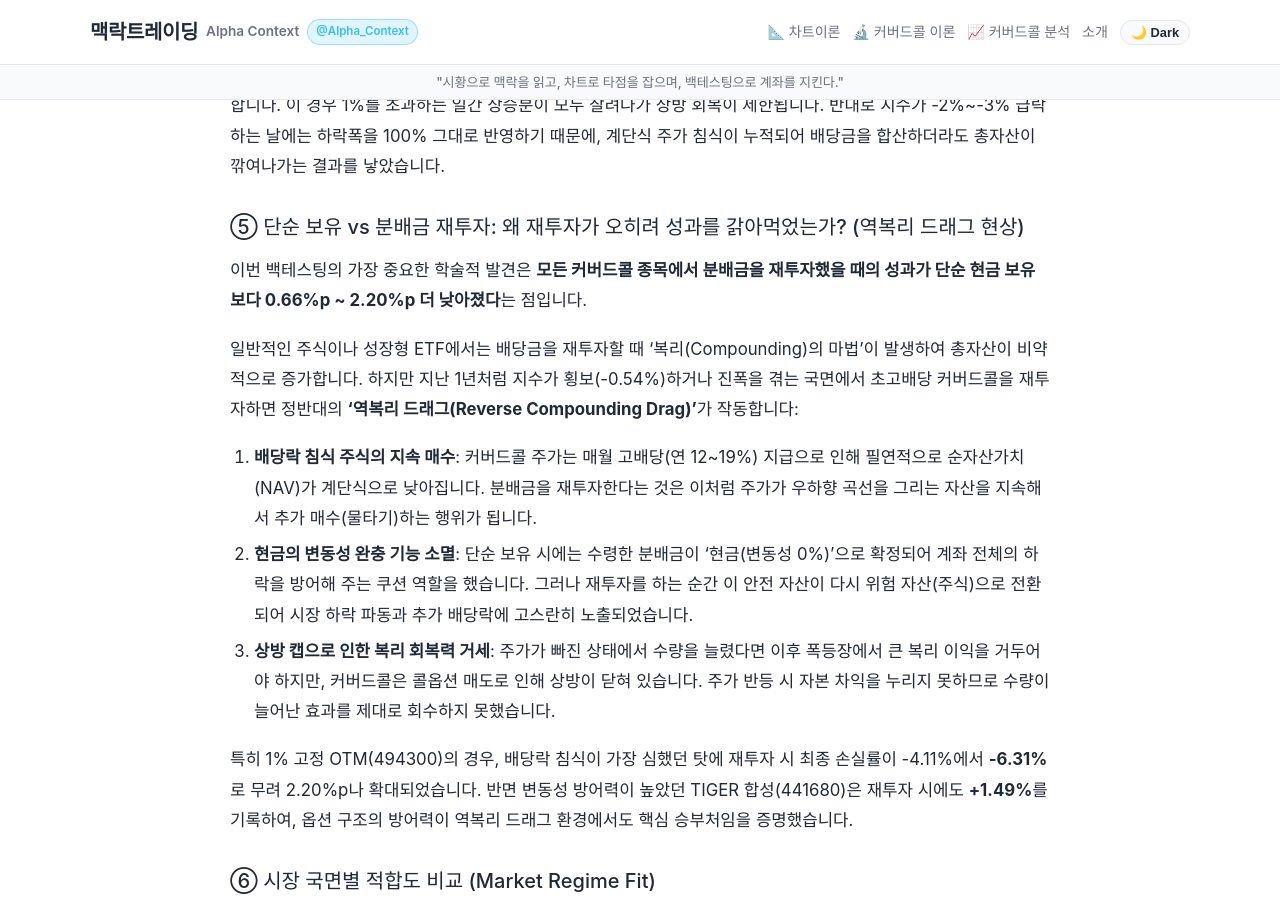
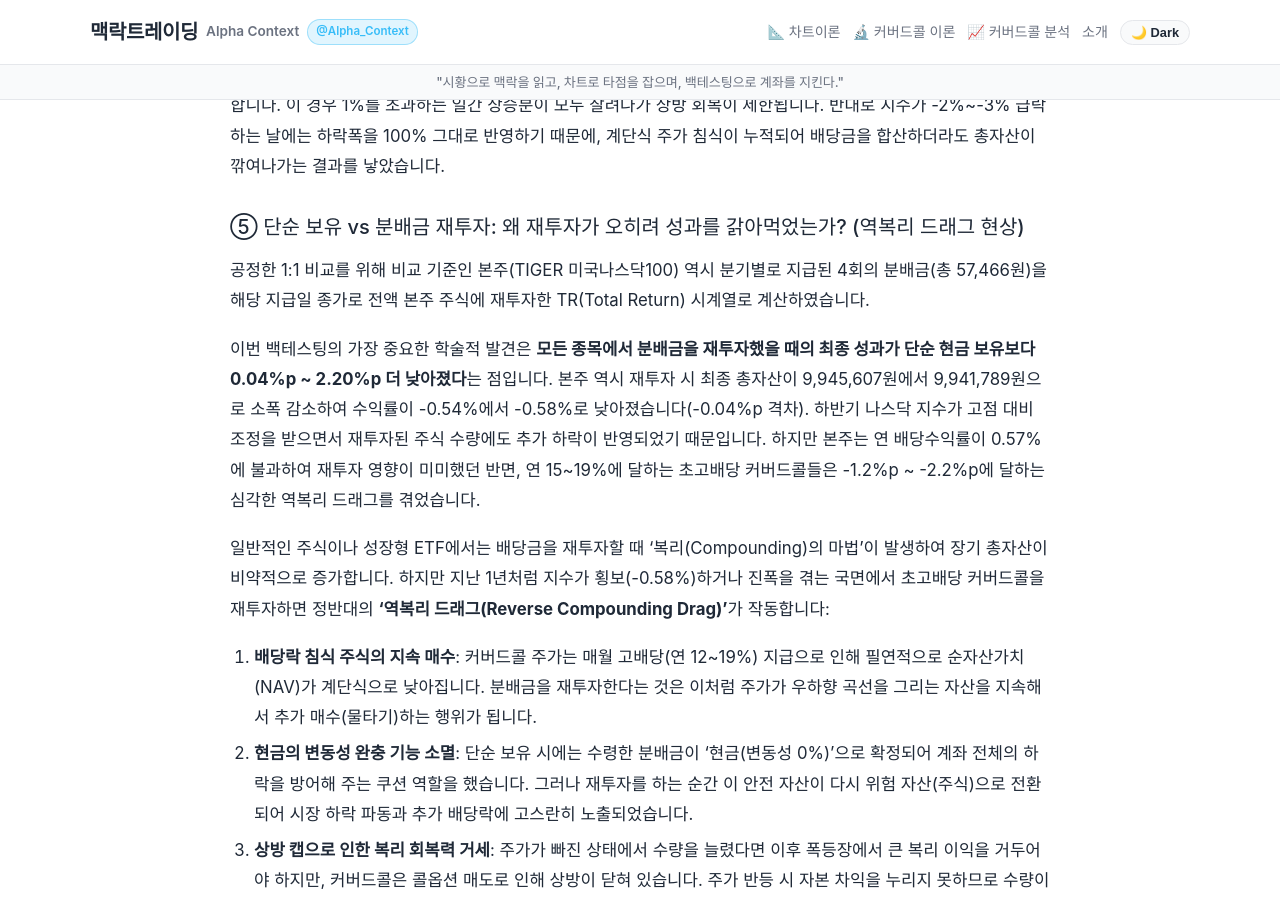
Before and after one commit to ideaspot360/stock, a Jekyll site: the page built from _posts/2026-11-18-group01-nasdaq100-covered-call-comparison.md, in a window 1280 px wide and 900 px high, scrolled down 5378 px. Built offline with Jekyll 4.4.1, drawn with Linux system fonts in a browser that asks for light colours; some of the changed text lies outside the part shown.

Commit message:
fix(reinvest): apply underlying benchmark dividend reinvestment (TR) calculation to chart and table

```diff
--- a/_posts/2026-11-18-group01-nasdaq100-covered-call-comparison.md
+++ b/_posts/2026-11-18-group01-nasdaq100-covered-call-comparison.md
@@ -72,7 +72,7 @@ excerpt: '국내 상장 나스닥 100 초고배당 커버드콜 4종의 1년 실
 | **RISE 미국테크100데일리고정 (491620)** | 10,000,000원 | 9,924,858원 | **-0.75%** | -0.75% | -19.72% | -0.10 | -1.37%p |
 | **TIGER 미국나스닥100타겟데일리 (486290)** | 10,000,000원 | 9,812,176원 | **-1.88%** | -1.88% | -22.49% | -0.16 | -1.21%p |
 | **KODEX 미국나스닥100데일리OTM (494300)** | 10,000,000원 | 9,368,569원 | **-6.31%** | -6.32% | -24.57% | -0.45 | **-2.20%p** |
-| <strong style="color: #F59E0B;">비교 대상 본주 (TIGER 미국나스닥100, 133690)</strong> | 10,000,000원 | 9,945,607원 | **-0.54%** | -0.54% | -22.29% | -0.08 | 0.00%p |
+| <strong style="color: #F59E0B;">비교 대상 본주 (TIGER 미국나스닥100, 133690)</strong> | 10,000,000원 | 9,941,789원 | **-0.58%** | -0.58% | -22.36% | -0.09 | -0.04%p |
 
 ---
 
@@ -107,9 +107,11 @@ RISE 미국테크100데일리고정커버드콜은 자산의 90%를 나스닥 10
 이러한 언더퍼폼의 원인은 나스닥 100 지수의 일간 급등락 특성과 1% 고정 OTM의 비대칭 구조에서 비롯됩니다. 미국 기술주 시장에서는 CPI 지표나 빅테크 실적 발표 당일 지수가 하루에 +2%~+3% 이상 단기 폭등하는 날이 자주 발생합니다. 이 경우 1%를 초과하는 일간 상승분이 모두 잘려나가 상방 회복이 제한됩니다. 반대로 지수가 -2%~-3% 급락하는 날에는 하락폭을 100% 그대로 반영하기 때문에, 계단식 주가 침식이 누적되어 배당금을 합산하더라도 총자산이 깎여나가는 결과를 낳았습니다.
 
 ### ⑤ 단순 보유 vs 분배금 재투자: 왜 재투자가 오히려 성과를 갉아먹었는가? (역복리 드래그 현상)
-이번 백테스팅의 가장 중요한 학술적 발견은 **모든 커버드콜 종목에서 분배금을 재투자했을 때의 성과가 단순 현금 보유보다 0.66%p ~ 2.20%p 더 낮아졌다**는 점입니다.
+공정한 1:1 비교를 위해 비교 기준인 본주(TIGER 미국나스닥100) 역시 분기별로 지급된 4회의 분배금(총 57,466원)을 해당 지급일 종가로 전액 본주 주식에 재투자한 TR(Total Return) 시계열로 계산하였습니다.
 
-일반적인 주식이나 성장형 ETF에서는 배당금을 재투자할 때 '복리(Compounding)의 마법'이 발생하여 총자산이 비약적으로 증가합니다. 하지만 지난 1년처럼 지수가 횡보(-0.54%)하거나 진폭을 겪는 국면에서 초고배당 커버드콜을 재투자하면 정반대의 **'역복리 드래그(Reverse Compounding Drag)'**가 작동합니다:
+이번 백테스팅의 가장 중요한 학술적 발견은 **모든 종목에서 분배금을 재투자했을 때의 최종 성과가 단순 현금 보유보다 0.04%p ~ 2.20%p 더 낮아졌다**는 점입니다. 본주 역시 재투자 시 최종 총자산이 9,945,607원에서 9,941,789원으로 소폭 감소하여 수익률이 -0.54%에서 -0.58%로 낮아졌습니다(-0.04%p 격차). 하반기 나스닥 지수가 고점 대비 조정을 받으면서 재투자된 주식 수량에도 추가 하락이 반영되었기 때문입니다. 하지만 본주는 연 배당수익률이 0.57%에 불과하여 재투자 영향이 미미했던 반면, 연 15~19%에 달하는 초고배당 커버드콜들은 -1.2%p ~ -2.2%p에 달하는 심각한 역복리 드래그를 겪었습니다.
+
+일반적인 주식이나 성장형 ETF에서는 배당금을 재투자할 때 '복리(Compounding)의 마법'이 발생하여 장기 총자산이 비약적으로 증가합니다. 하지만 지난 1년처럼 지수가 횡보(-0.58%)하거나 진폭을 겪는 국면에서 초고배당 커버드콜을 재투자하면 정반대의 **'역복리 드래그(Reverse Compounding Drag)'**가 작동합니다:
 
 1. **배당락 침식 주식의 지속 매수**: 커버드콜 주가는 매월 고배당(연 12~19%) 지급으로 인해 필연적으로 순자산가치(NAV)가 계단식으로 낮아집니다. 분배금을 재투자한다는 것은 이처럼 주가가 우하향 곡선을 그리는 자산을 지속해서 추가 매수(물타기)하는 행위가 됩니다.
 2. **현금의 변동성 완충 기능 소멸**: 단순 보유 시에는 수령한 분배금이 '현금(변동성 0%)'으로 확정되어 계좌 전체의 하락을 방어해 주는 쿠션 역할을 했습니다. 그러나 재투자를 하는 순간 이 안전 자산이 다시 위험 자산(주식)으로 전환되어 시장 하락 파동과 추가 배당락에 고스란히 노출되었습니다.
```
Also changed, not shown: assets/img/posts/group01_nasdaq100_reinvest_comparison_v2.png.
